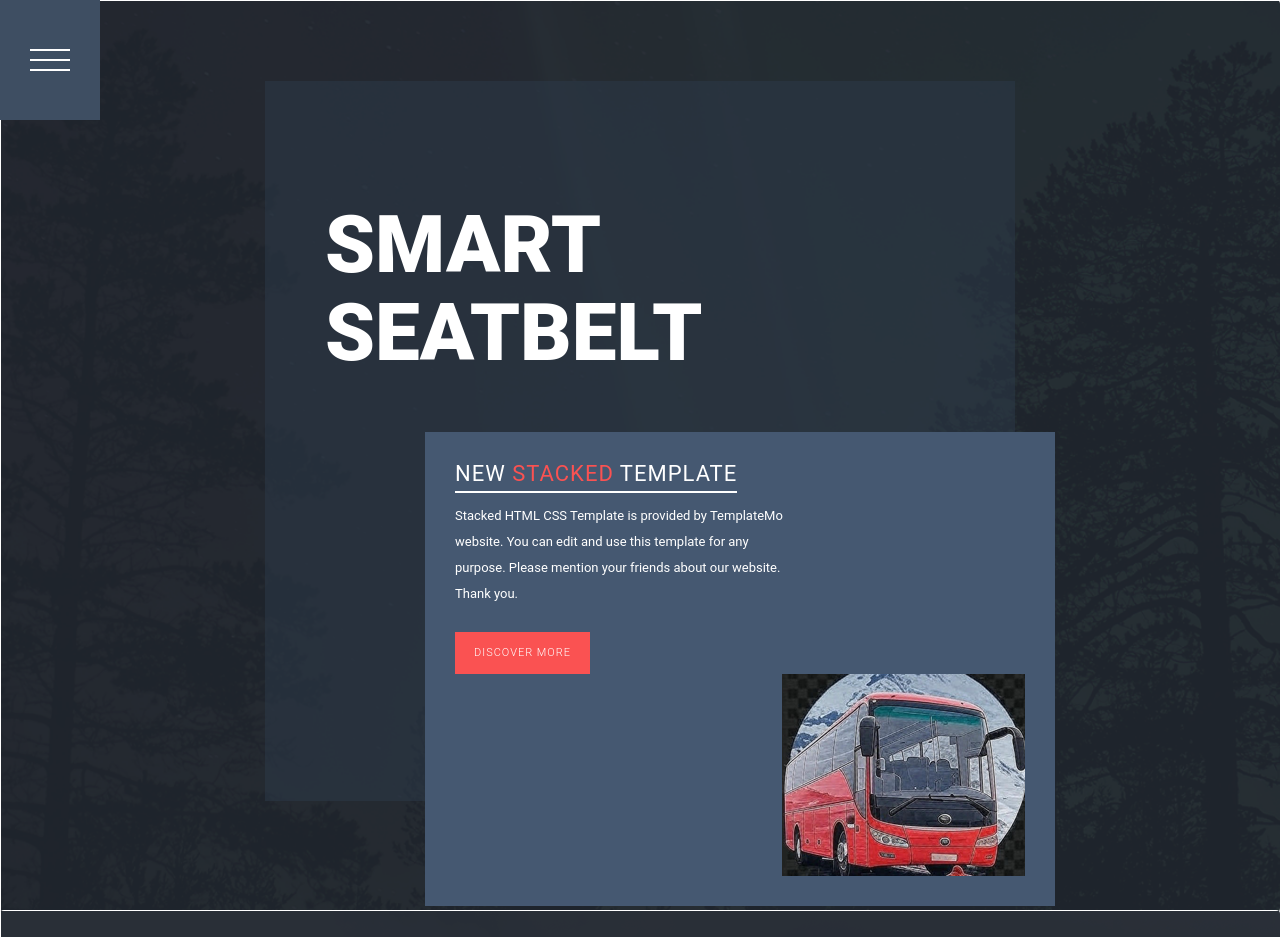
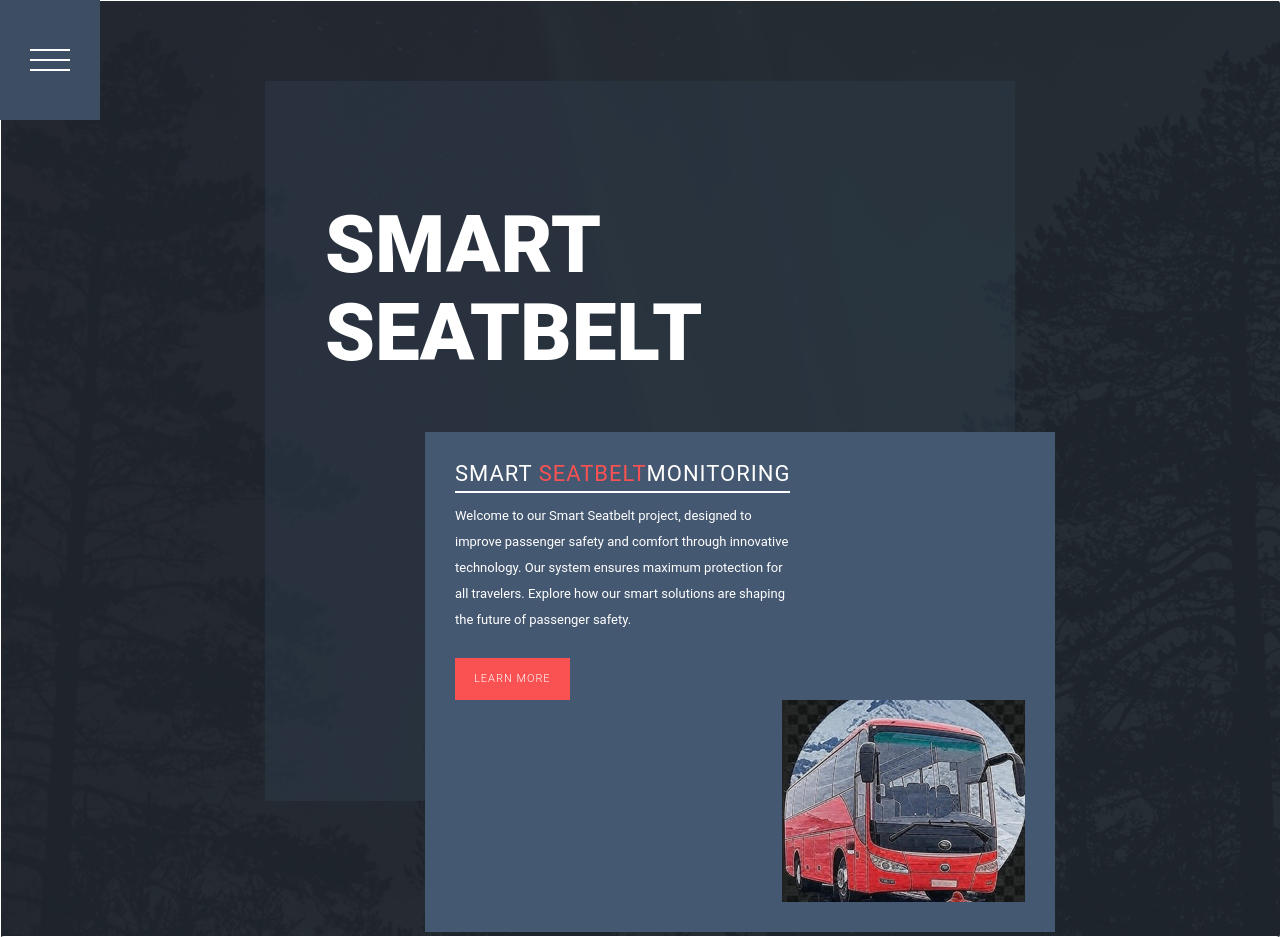
Before and after one commit to KIGWILE/smart_seatbelt_monitoring_system, a PHP site: page / in a window 1280 px wide. Shown: the top 937 px of the page. Run offline with PHP 8.4, Linux system fonts and the light colour scheme; the visitor is signed in with stand-in values (Sample User, id 1); some libraries are stand-ins or nearby versions.

Commit message:
Initial commit

```diff
--- a/index.php
+++ b/index.php
@@ -74,10 +74,10 @@ if(!isset($_SESSION['LOGGED_IN_USER'])){
                   <div class="col-md-12">
                     <div class="home-box-content">
                       <div class="left-text">
-                        <h4>New <em>Stacked</em> Template</h4>
-                        <p>Stacked HTML CSS Template is provided by TemplateMo website. You can edit and use this template for any purpose. Please mention your friends about our website. Thank you.</p>
+                        <h4>Smart <em>Seatbelt</em>Monitoring</h4>
+                        <p>Welcome to our Smart Seatbelt project, designed to improve passenger safety and comfort through innovative technology. Our system ensures maximum protection for all travelers. Explore how our smart solutions are shaping the future of passenger safety.</p>
                         <div class="primary-button">
-                          <a href="#2">Discover More</a>
+                          <a href="#2">LEARN MORE</a>
                         </div>
                       </div>
                       <div class="right-image">
@@ -113,10 +113,10 @@ if(!isset($_SESSION['LOGGED_IN_USER'])){
                   </div>
                   <div class="col-md-7 col-md-offset-5">
                     <div class="about-box-text">
-                      <h4>Curabitur varius sapien</h4>
-                      <p>Please feel free to contact us if you have any question or suggestion about our free templates. Thank you. Template redistribution is <strong>NOT allowed</strong>.</p>
+                      <h4>ABOUT OUR PROJECT</h4>
+                      <p>Our mission is to manufacture intelligent seatbelt systems that prioritize passenger safety in public and private transport. We are committed to developing reliable, user-friendly technology that saves lives and enhances the travel experience<strong>NOT allowed</strong>.</p>
                       <div class="primary-button">
-                        <a href="#3">Discover More</a>
+                        <a href="#3">LEARN MORE</a>
                       </div>
                     </div>
                   </div>
@@ -221,8 +221,8 @@ if(!isset($_SESSION['LOGGED_IN_USER'])){
                   </div>
                   <div class="col-md-4">
                     <div class="more-info">
-                      <p>Nunc purus ligula, ullamcorper id velit id, vestibulum auc sapien. Sed quis mauris eget sem imperdiet rhoncus.<br><br>
-                        <em>880 Etiam mauris erat,<br>Vestibulum eu augue nec, 10940</em></p>
+                      <p>If you have any questions about our Smart Seatbelt for Passenger Manufacturing and Safety project, or if you would like to share your feedback, please contact us using the form.Were here to assist you.<br><br>
+                        <em>Smart Safety Avenue<br>Innovation City</em></p>
                     </div>
                   </div>
                 </div>
@@ -230,7 +230,7 @@ if(!isset($_SESSION['LOGGED_IN_USER'])){
             </div>
             <div class="col-md-12">
               <div class="footer">
-                <p>Copyright &copy; 2025 Your Company | Design: TemplateMo</p>
+                <p>Copyright &copy; 2025 Your Company | Smart seatbelt</p>
               </div>
             </div>
           </div>
```
Also changed, not shown: registration.php (+7 -2 lines).
